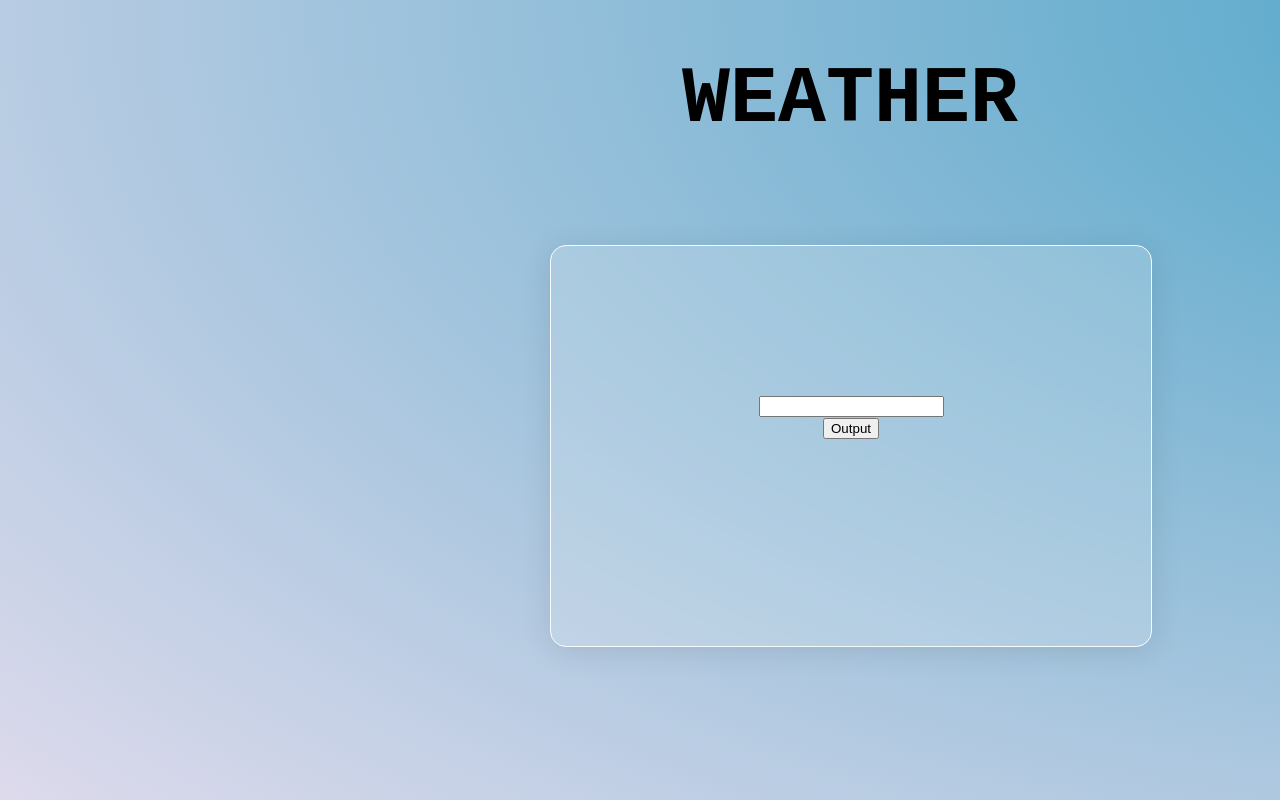
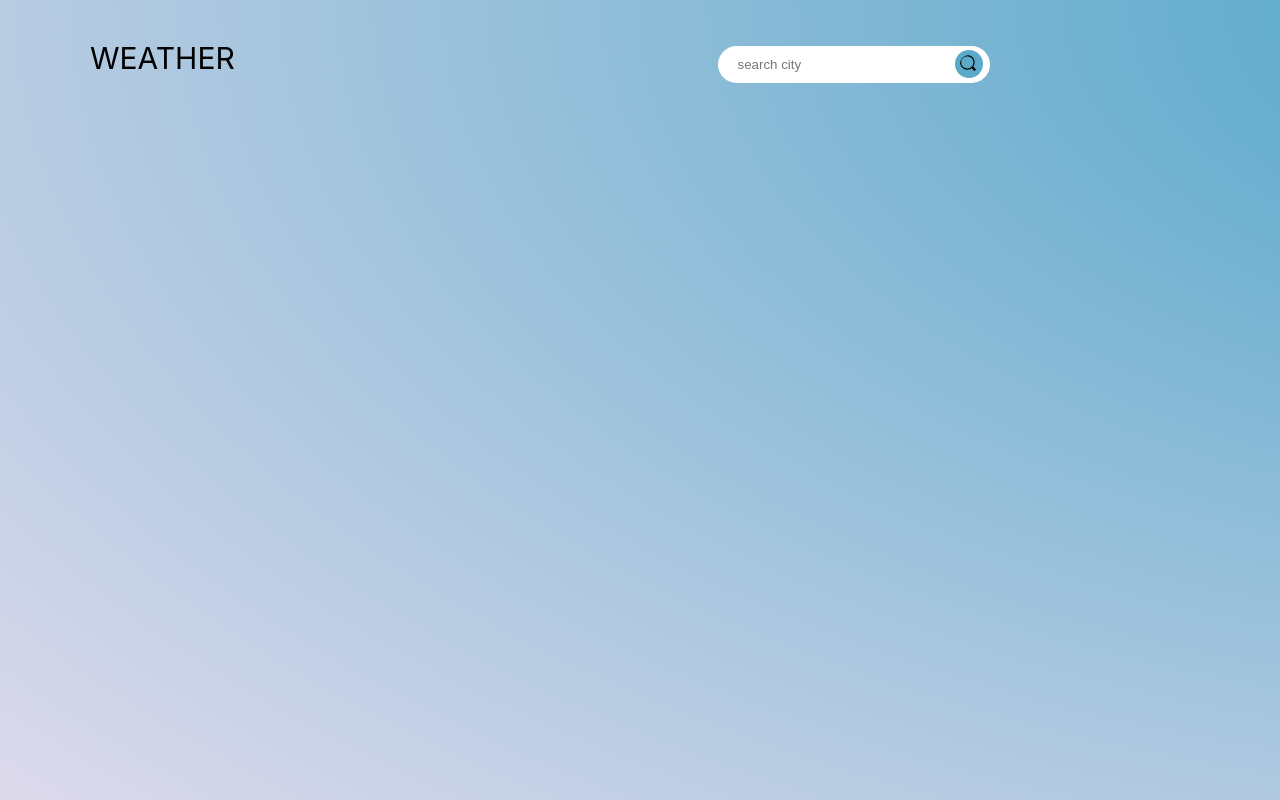
Before and after one commit to man-preet/weather-app, a React (Create React App) app: page / in a window 1280 px wide. Built offline with nearby package versions, Linux system fonts and the light colour scheme.

Commit message:
search box

```diff
--- a/src/Home.css
+++ b/src/Home.css
@@ -1,15 +1,47 @@
 .Home{
-    text-align: center;
+    /* text-align: center; */
   /*
   * Created with https://www.css-gradient.com
   * Gradient link: https://www.css-gradient.com/?c1=49a3c7&c2=e6ddee&gt=r&gd=dtr
   */
-  background: rgba(73, 163, 199, 1.0);
+  background: rgb(101, 173, 201);
   background: radial-gradient(at right top, rgba(73, 163, 199, 1.0), rgba(230, 221, 238, 1.0));
   top:0;
   height:900px;
   position:fixed;
   width:1700px;
+
+}
+.navbar-brand
+{
+  font-size:30px;
+  margin-left:90px;
+  margin-top:40px;
+}
+.navbar-center{
+  text-align:center;
+  align-items: center;
+  margin-top:-180px;
+
+}
+.searchBox{
+  width:250px;
+  height:35px;
+  border:transparent;
+  border-radius:30px;
+  padding-left: 20px;
+}
+
+.bi-search{
+  margin-left:-35px;
+  position :relative;
+
+  border-radius:30px;
+  padding:5px 5px;
+  top:8.5px;
+  background: rgb(91, 170, 201);
+}
+.bi-search:hover{
 
 }
 
--- a/src/Home.js
+++ b/src/Home.js
@@ -39,8 +39,21 @@ function Home(){
   return (
 
     <div className="Home">
-      <h1>WEATHER</h1>
-      <div className="glassBox">
+      <div className="navbar-nav">
+        <div className="navbar-brand">WEATHER</div>
+        <div className="navbar-center">
+            <input type="text"
+            placeholder='search city'
+            className="searchBox"
+
+              />
+            <svg xmlns="http://www.w3.org/2000/svg" width="18" height="18" fill="currentColor" class="bi bi-search" viewBox="0 0 16 16">
+            <path d="M11.742 10.344a6.5 6.5 0 1 0-1.397 1.398h-.001c.03.04.062.078.098.115l3.85 3.85a1 1 0 0 0 1.415-1.414l-3.85-3.85a1.007
+             1.007 0 0 0-.115-.1zM12 6.5a5.5 5.5 0 1 1-11 0 5.5 5.5 0 0 1 11 0z"/>
+            </svg>
+        </div>
+      </div>
+      {/* <div className="glassBox">
 
       <input
         type="text"
@@ -50,7 +63,7 @@ function Home(){
        <br/>
         <button onClick={processInput}>Output</button>
         <br/>
-        <p>{outputValue}</p>
+        <p>{outputValue}</p> */}
 
 
 
@@ -58,7 +71,7 @@ function Home(){
 
 
         </div>
-          </div>
+        //   </div>
 
         )
 }
```
